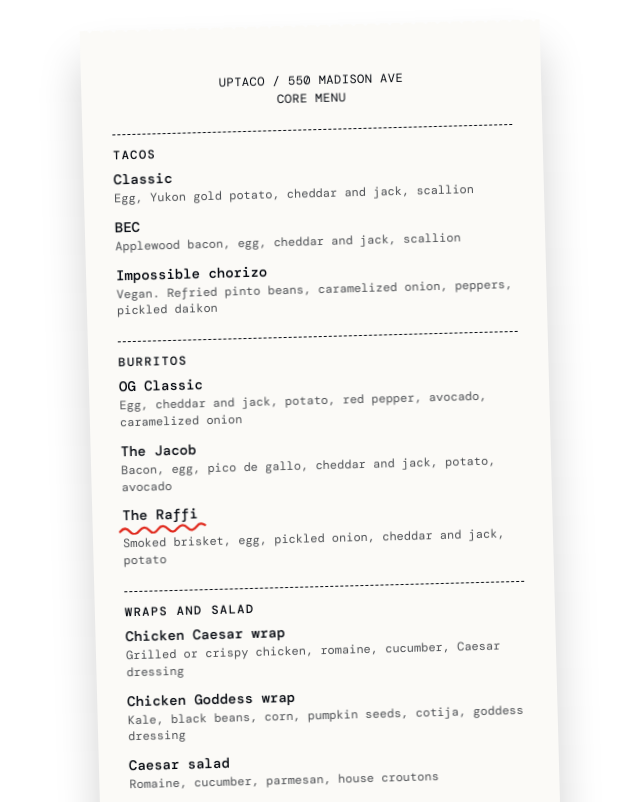
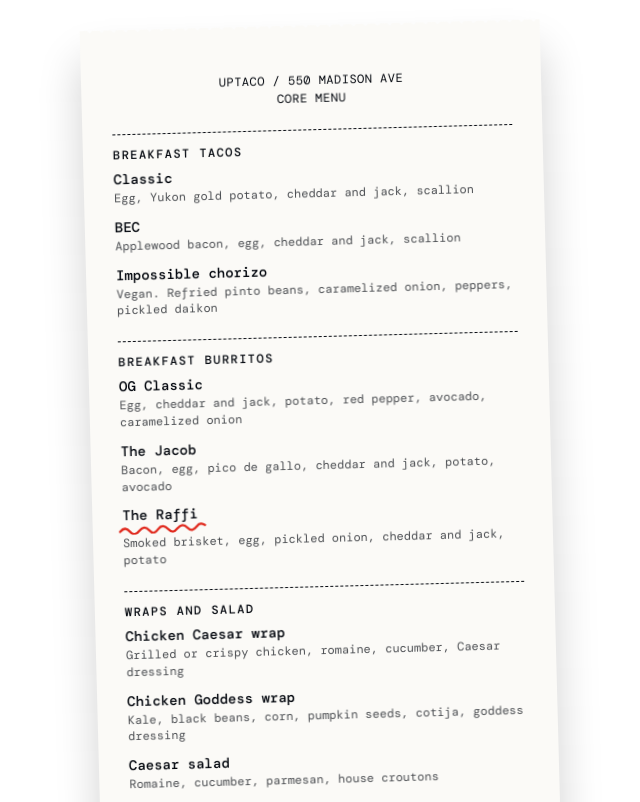
Before and after one commit to uptaconyc/uptaco-site-preview, a plain HTML site: page index.html in a window 1280 px wide. Shown: the part 1290-2092 px from the top of the page, without its empty margins (311-951 px from the left). Drawn offline with nearby package versions, Linux system fonts and the light colour scheme.

Commit message:
Rename menu sections and soup special
Daniel asked for Breakfast tacos, Breakfast burritos, and tomato soup.

Co-Authored-By: Claude Fable 5.2 <noreply@anthropic.com>

```diff
--- a/index.html
+++ b/index.html
@@ -74,13 +74,13 @@
         <div class="flip__inner">
       <div class="receipt receipt--front">
         <p class="receipt__head">UPTACO / 550 MADISON AVE<br>CORE MENU</p>
-        <h3>Tacos</h3>
+        <h3>Breakfast tacos</h3>
         <ul>
           <li><span>Classic</span><em>Egg, Yukon gold potato, cheddar and jack, scallion</em></li>
           <li><span>BEC</span><em>Applewood bacon, egg, cheddar and jack, scallion</em></li>
           <li><span>Impossible chorizo</span><em>Vegan. Refried pinto beans, caramelized onion, peppers, pickled daikon</em></li>
         </ul>
-        <h3>Burritos</h3>
+        <h3>Breakfast burritos</h3>
         <ul>
           <li><span>OG Classic</span><em>Egg, cheddar and jack, potato, red pepper, avocado, caramelized onion</em></li>
           <li><span>The Jacob</span><em>Bacon, egg, pico de gallo, cheddar and jack, potato, avocado</em></li>
@@ -107,13 +107,13 @@
       </div>
       <div class="receipt receipt--back" inert>
         <p class="receipt__head">UPTACO / 300 W 135TH ST<br>CORE MENU</p>
-        <h3>Tacos</h3>
+        <h3>Breakfast tacos</h3>
         <ul>
           <li><span>Classic</span><em>Egg, Yukon gold potato, cheddar and jack, scallion</em></li>
           <li><span>BEC</span><em>Applewood bacon, egg, cheddar and jack, scallion</em></li>
           <li><span>Impossible chorizo</span><em>Vegan. Refried pinto beans, caramelized onion, peppers, pickled daikon</em></li>
         </ul>
-        <h3>Burritos</h3>
+        <h3>Breakfast burritos</h3>
         <ul>
           <li><span>OG Classic</span><em>Egg, cheddar and jack, potato, red pepper, avocado, caramelized onion</em></li>
           <li><span>The Jacob</span><em>Bacon, egg, pico de gallo, cheddar and jack, potato, avocado</em></li>
@@ -251,7 +251,7 @@
       <div class="media__bg"><video class="vid" data-src="assets/video/grilled-cheese-soup.mp4" poster="assets/video/grilled-cheese-soup.jpg" muted playsinline loop preload="none"></video></div>
       <figure class="media__card"><video class="vid" data-src="assets/video/grilled-cheese-soup.mp4" poster="assets/video/grilled-cheese-soup.jpg" muted playsinline loop preload="none" aria-label="A grilled cheese dunked in a cup of tomato soup"></video></figure>
       <div class="media__text">
-        <p class="glow glow--sm" aria-hidden="true">grilled cheese + soup</p>
+        <p class="glow glow--sm" aria-hidden="true">grilled cheese +<br>tomato soup</p>
         <button class="see" type="button" data-open-order>Order →</button>
       </div>
     </section>
```
